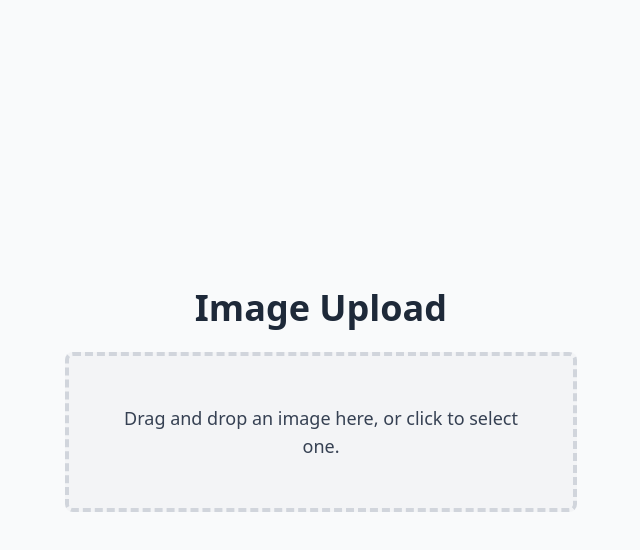
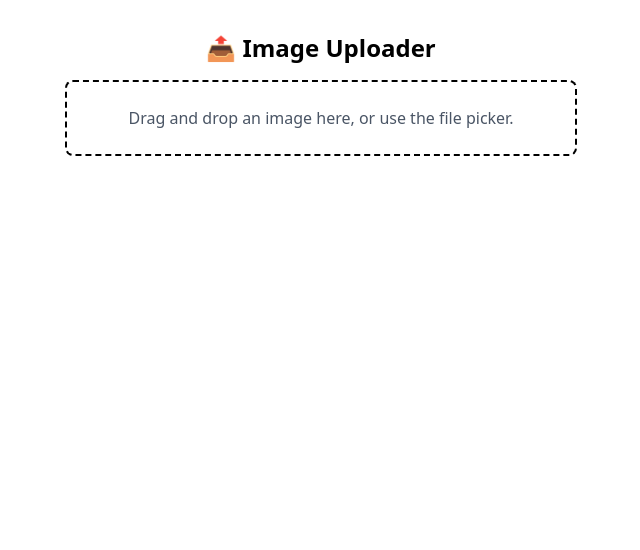
Before and after one commit to justnsmith/image-processing-service, a React (Vite) app in the folder frontend/: page / in a window 1280 px wide. Shown: the top 550 px of the page, without its empty margins (319-959 px from the left). Built offline with nearby package versions, Linux system fonts and the light colour scheme.

Commit message:
progressbar + error messages

```diff
--- a/frontend/src/App.tsx
+++ b/frontend/src/App.tsx
@@ -1,59 +1,78 @@
-// App.tsx
-import React, { useState } from 'react';
-import FileUpload from './components/FileUpload';
-import UploadResult from './components/UploadResult';
+import { useState } from 'react';
+import DropZone from './components/DropZone';
+import ErrorMessage from './components/ErrorMessage';
+import ProgressBar from './components/ProgressBar';
 
-const App: React.FC = () => {
-    const [file, setFile] = useState<File | null>(null);
+function App() {
+  const [, setFile] = useState<File | null>(null);
+  const [response, setResponse] = useState<any>(null);
+  const [error, setError] = useState<string | null>(null);
   const [uploading, setUploading] = useState(false);
-    const [response, setResponse] = useState<any>(null);
+  const [progress, setProgress] = useState(0);
 
-    const handleFileSelect = (file: File) => {
+  const handleFileAccepted = (file: File) => {
     setFile(file);
+    setError(null);
+    handleUpload(file);
   };
 
-    const handleUpload = async () => {
-        if (!file) {
-            console.error("No file selected.");
-            return;
-        }
-
+  const handleUpload = async (file: File) => {
     setUploading(true);
-
+    setProgress(0);
     const formData = new FormData();
     formData.append('file', file);
 
     try {
-            const res = await fetch('http://localhost:8080/upload', {
-                method: 'POST',
-                body: formData,
-            });
+      const xhr = new XMLHttpRequest();
+      xhr.open('POST', 'http://localhost:8080/upload', true);
 
-            const data = await res.json();
-            setResponse(data);
+      xhr.upload.onprogress = (event) => {
+        if (event.lengthComputable) {
+          const percent = Math.round((event.loaded / event.total) * 100);
+          setProgress(percent);
+        }
+      };
 
-            if (res.ok) {
-                console.log("Upload succeeded", data);
-            } else {
-                console.error("Upload failed", data);
-            }
-        } catch (err) {
-            console.error("Request failed", err);
-            setResponse({ error: "Request failed" });
-        } finally {
+      xhr.onload = () => {
+        const res = JSON.parse(xhr.responseText);
+        setResponse(res);
+        setUploading(false);
+      };
+
+      xhr.onerror = () => {
+        setError("Upload failed due to a network error.");
+        setUploading(false);
+      };
+
+      xhr.send(formData);
+    } catch (err: any) {
+      console.error(err);
+      setError("Something went wrong.");
       setUploading(false);
     }
   };
 
   return (
-        <div className="min-h-screen bg-gray-50 flex flex-col justify-center items-center p-6">
-            <h1 className="text-4xl font-bold text-gray-800 mb-6">Image Upload</h1>
-            <div className="w-full max-w-lg">
-                <FileUpload onFileSelect={handleFileSelect} isUploading={uploading} onUpload={handleUpload} />
-                <UploadResult response={response} />
+    <div className="p-8 font-sans max-w-xl mx-auto">
+      <h1 className="text-2xl font-bold mb-4 text-center">📤 Image Uploader</h1>
+
+      <DropZone onFileAccepted={handleFileAccepted} onError={setError} />
+
+      {uploading && <ProgressBar progress={progress} />}
+      {error && <ErrorMessage message={error} />}
+
+      {response?.s3_url && (
+        <div className="mt-6 text-center">
+          <img
+            src={response.s3_url}
+            alt="Uploaded"
+            className="max-w-full max-h-96 rounded border mt-4"
+          />
+          <p className="text-green-700 mt-2">Upload successful!</p>
         </div>
+      )}
     </div>
   );
-};
+}
 
 export default App;
--- /dev/null
+++ b/frontend/src/components/DropZone.tsx
@@ -0,0 +1,55 @@
+import { useState } from 'react';
+
+type DropZoneProps = {
+  onFileAccepted: (file: File) => void;
+  onError: (message: string) => void;
+};
+
+const MAX_FILE_SIZE_MB = 5;
+const ALLOWED_TYPES = ['image/jpeg', 'image/png', 'image/gif'];
+
+export default function DropZone({ onFileAccepted, onError }: DropZoneProps) {
+  const [dragging, setDragging] = useState(false);
+
+  const handleDragOver = (e: React.DragEvent<HTMLDivElement>) => {
+    e.preventDefault();
+    setDragging(true);
+  };
+
+  const handleDragLeave = () => setDragging(false);
+
+  const handleDrop = (e: React.DragEvent<HTMLDivElement>) => {
+    e.preventDefault();
+    setDragging(false);
+
+    const file = e.dataTransfer.files[0];
+    if (!file) return;
+
+    if (!ALLOWED_TYPES.includes(file.type)) {
+      onError('Only JPG, PNG, and GIF images are allowed.');
+      return;
+    }
+
+    if (file.size > MAX_FILE_SIZE_MB * 1024 * 1024) {
+      onError(`File must be smaller than ${MAX_FILE_SIZE_MB}MB.`);
+      return;
+    }
+
+    onFileAccepted(file);
+  };
+
+  return (
+    <div
+      className={`border-2 border-dashed p-6 rounded-lg text-center transition-all ${
+        dragging ? 'bg-blue-100 border-blue-500' : 'bg-white'
+      }`}
+      onDragOver={handleDragOver}
+      onDragLeave={handleDragLeave}
+      onDrop={handleDrop}
+    >
+      <p className="text-gray-600">
+        {dragging ? 'Drop it here!' : 'Drag and drop an image here, or use the file picker.'}
+      </p>
+    </div>
+  );
+}
--- /dev/null
+++ b/frontend/src/components/ErrorMessage.tsx
@@ -0,0 +1,11 @@
+type ErrorMessageProps = {
+    message: string;
+  };
+
+  export default function ErrorMessage({ message }: ErrorMessageProps) {
+    return (
+      <div className="text-red-600 bg-red-100 border border-red-300 p-3 rounded mt-4">
+        {message}
+      </div>
+    );
+  }
--- /dev/null
+++ b/frontend/src/components/ProgressBar.tsx
@@ -0,0 +1,14 @@
+type ProgressBarProps = {
+    progress: number;
+  };
+
+  export default function ProgressBar({ progress }: ProgressBarProps) {
+    return (
+      <div className="w-full bg-gray-200 rounded-full h-4 mt-4">
+        <div
+          className="bg-blue-600 h-4 rounded-full transition-all"
+          style={{ width: `${progress}%` }}
+        ></div>
+      </div>
+    );
+  }
```
Lines whose indentation alone changed are shown as unchanged.
